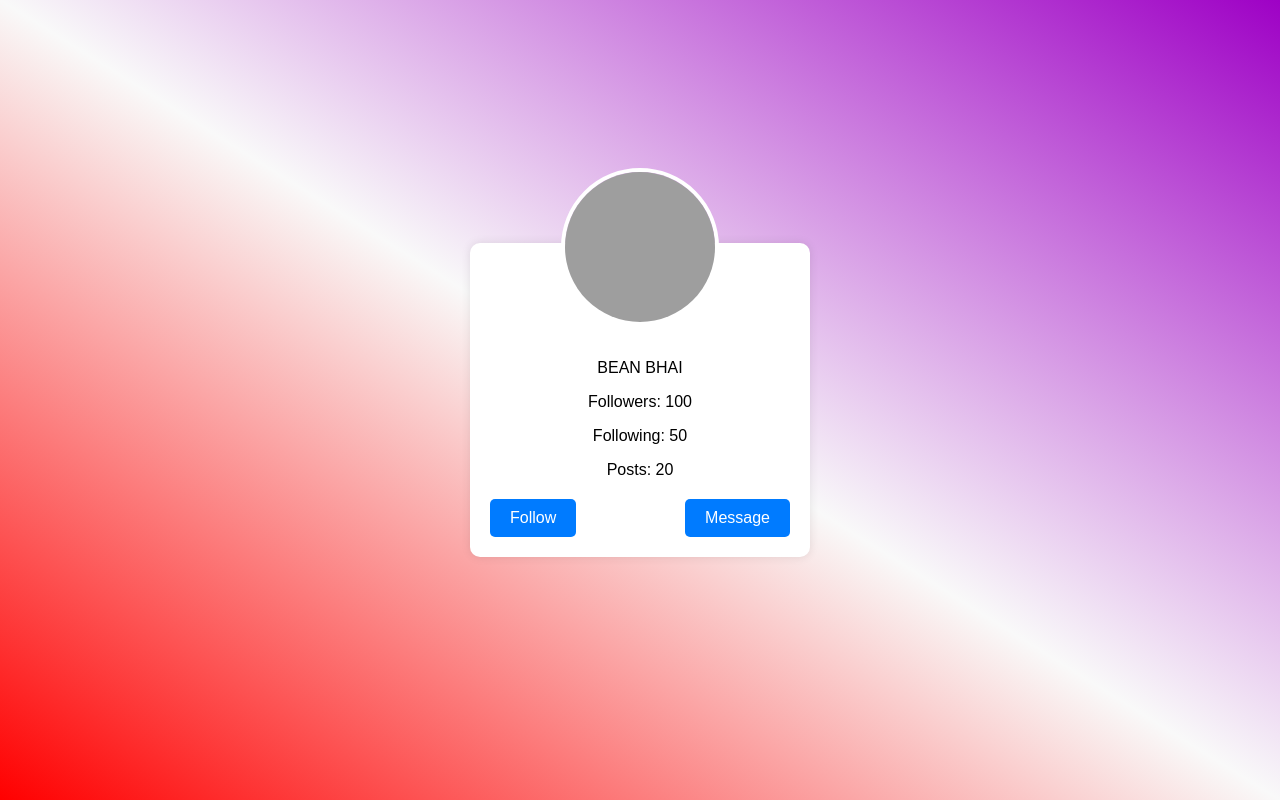
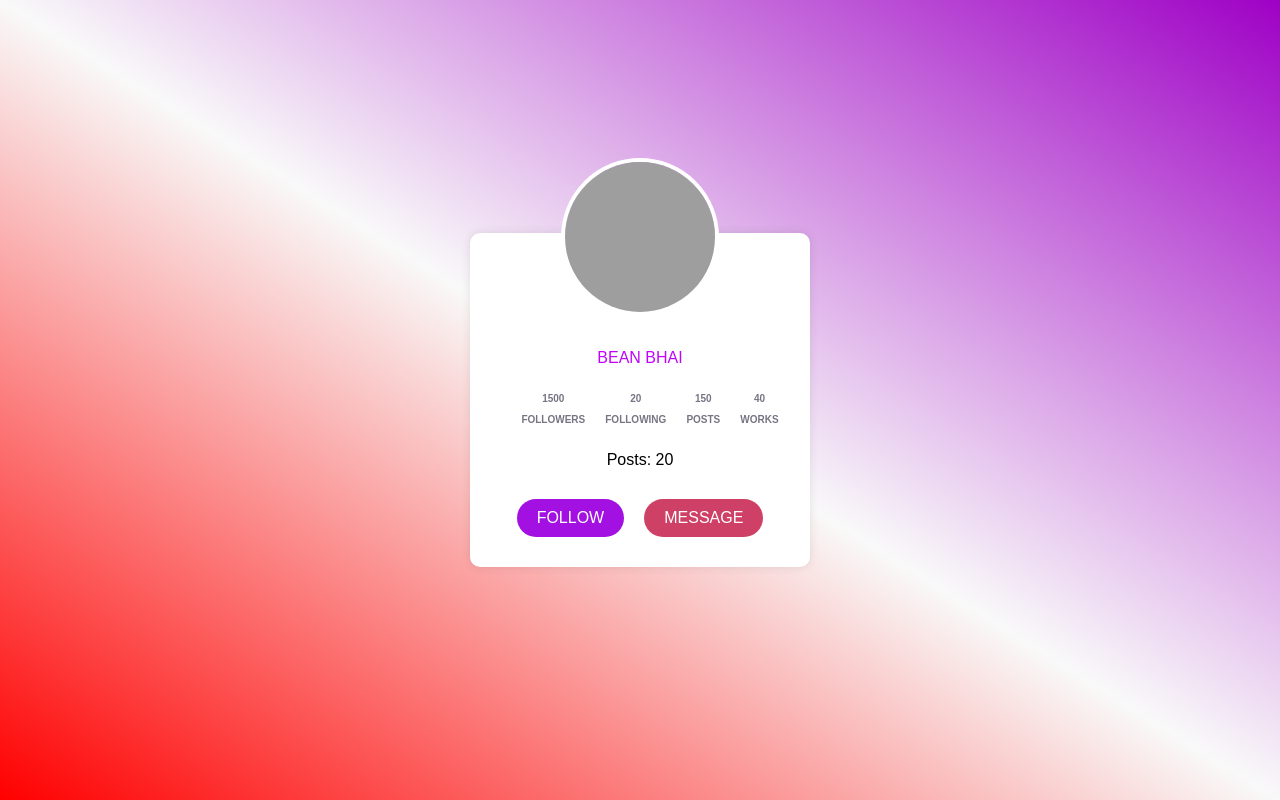
Before and after one commit to Raman01010010/CSSBATTLE, a plain HTML site: page task2/index.html in a window 1280 px wide. Drawn offline with Linux system fonts and the light colour scheme; grey boxes are pictures that could not be loaded.

Commit message:
fixed buttons

```diff
--- a/task2/index.html
+++ b/task2/index.html
@@ -57,17 +57,19 @@
 
     .button-container {
         display: flex;
-        justify-content: space-between;
+        justify-content: center;
     }
 
     .button {
         padding: 10px 20px;
         border: none;
         border-radius: 5px;
-        background-color: #007bff;
+
         color: #ffffff;
         font-size: 16px;
         cursor: pointer;
+        margin: 10px;
+        border-radius: 70px;
     }
 </style>
 </head>
@@ -78,14 +80,38 @@
         <img src="https://cdn.pixabay.com/photo/2015/01/12/10/44/woman-597173_1280.jpg" alt="Profile Image">
     </div>
     <div style="margin-top: 12vh;" class="user-details">
-        <p>BEAN BHAI</p>
-        <p>Followers: 100</p>
-        <p>Following: 50</p>
+        <p style="color:#bf05f7;">BEAN BHAI</p>
+        <div style="font-size:10px;color: rgb(120, 116, 131); display:   flex;justify-content: center;">
+            <div>
+
+                <p style="margin-left: 20px;font-weight: bold;">1500</p>
+                <p style="margin-left: 20px;font-weight: bold;">FOLLOWERS</p>
+            </div>
+            <div>
+
+
+                <p style="margin-left: 20px;font-weight: bold;">20</p>
+                <p style="margin-left: 20px;font-weight: bold;">FOLLOWING</p>
+            </div>
+            <div>  <p style="margin-left: 20px;font-weight: bold;">150</p>
+                <p style="margin-left: 20px;font-weight: bold;">POSTS</p>
+
+            </div>
+            <div>
+
+                <p style="margin-left: 20px;font-weight: bold;">40</p>
+                <p style="margin-left: 20px;font-weight: bold;">WORKS</p>
+            </div>
+
+
+        </div>
+
+
         <p>Posts: 20</p>
     </div>
     <div class="button-container">
-        <button class="button">Follow</button>
-        <button class="button">Message</button>
+        <button style=" background-color: #a211e1;" class="button">FOLLOW</button>
+        <button style=" background-color: #cf4066;" class="button">MESSAGE</button>
     </div>
 </div>
 
```
